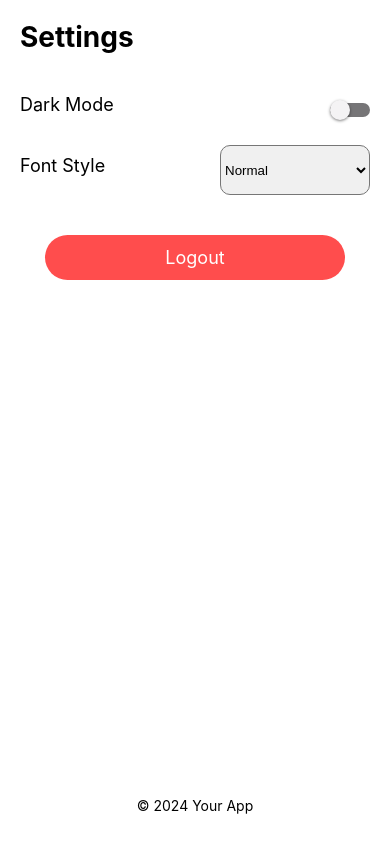
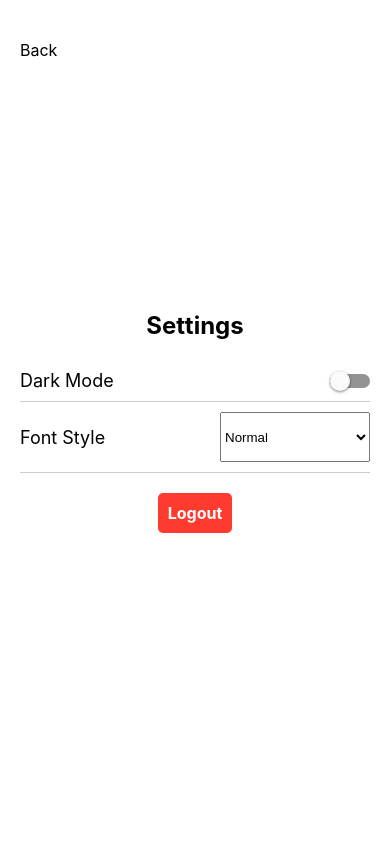
Before and after one commit to Vinuka-Wijerathne/SumDash-Mobile-application-.NET-React-native-, a React Native app in the folder Frontend/: screen /Settings in a window 390 px wide. Built offline with nearby package versions, Linux system fonts and the light colour scheme.

Commit message:
settings and game page frontend

```diff
--- a/Frontend/ThemeContext.js
+++ b/Frontend/ThemeContext.js
@@ -7,13 +7,18 @@ export const useTheme = () => useContext(ThemeContext);
 
 export const ThemeProvider = ({ children }) => {
   const [isDarkMode, setIsDarkMode] = useState(false);
+  const [fontStyle, setFontStyle] = useState('normal'); // Default font style
 
   const toggleTheme = () => {
     setIsDarkMode((prev) => !prev);
   };
 
+  const updateFontStyle = (newFontStyle) => {
+    setFontStyle(newFontStyle);
+  };
+
   return (
-    <ThemeContext.Provider value={{ isDarkMode, toggleTheme }}>
+    <ThemeContext.Provider value={{ isDarkMode, toggleTheme, fontStyle, updateFontStyle }}>
       {children}
     </ThemeContext.Provider>
   );
--- a/Frontend/src/components/game/game.js
+++ b/Frontend/src/components/game/game.js
@@ -1,5 +1,5 @@
 import React, { useState, useEffect } from 'react';
-import { View, Text, TextInput, TouchableOpacity, StyleSheet, Alert, Image } from 'react-native';
+import { View, Text, TextInput, TouchableOpacity, StyleSheet, Modal, Animated, Image } from 'react-native';
 import axios from 'axios';
 import { useTheme } from '../../../ThemeContext'; // Import your theme context
 
@@ -11,17 +11,19 @@ const GamePage = ({ route, navigation }) => {
   const [userAnswer, setUserAnswer] = useState('');
   const [score, setScore] = useState(0);
   const [timeLeft, setTimeLeft] = useState(timeLimit);
+  const [modalVisible, setModalVisible] = useState(false);
+  const [feedbackMessage, setFeedbackMessage] = useState('');
+  const [animationValue] = useState(new Animated.Value(0));
 
   useEffect(() => {
     fetchQuestion();
     const timer = setInterval(() => setTimeLeft((prev) => prev - 1), 1000);
-
     return () => clearInterval(timer);
   }, []);
 
   useEffect(() => {
     if (timeLeft === 0) {
-      Alert.alert('Game Over', `Your score is ${score}`);
+      showFeedback(`Game Over! Your score is ${score}`, true);
       navigation.navigate('Dashboard'); // Navigate to the dashboard on game over
     }
   }, [timeLeft]);
@@ -41,11 +43,44 @@ const GamePage = ({ route, navigation }) => {
     if (parseInt(userAnswer) === solution) {
       setScore(score + 1);
       setTimeLeft(timeLimit); // Reset timer on correct answer
+      showFeedback('Correct Answer!', false); // Show feedback for correct answer
       fetchQuestion(); // Load a new question on correct answer
     } else {
-      Alert.alert('Incorrect Answer', 'Try again!');
+      showFeedback('Incorrect Answer! Try again.', true); // Show feedback for incorrect answer
     }
     setUserAnswer(''); // Clear input field after submission
+  };
+
+  const showFeedback = (message, isError) => {
+    setFeedbackMessage(message);
+    setModalVisible(true);
+    if (isError) {
+      Animated.timing(animationValue, {
+        toValue: 1,
+        duration: 500,
+        useNativeDriver: true,
+      }).start(() => {
+        setTimeout(() => {
+          setModalVisible(false);
+          animationValue.setValue(0); // Reset for next use
+        }, 1000);
+      });
+    } else {
+      Animated.timing(animationValue, {
+        toValue: 1,
+        duration: 500,
+        useNativeDriver: true,
+      }).start(() => {
+        setTimeout(() => {
+          setModalVisible(false);
+          animationValue.setValue(0); // Reset for next use
+        }, 1000);
+      });
+    }
+  };
+
+  const feedbackStyle = {
+    opacity: animationValue,
   };
 
   return (
@@ -71,6 +106,18 @@ const GamePage = ({ route, navigation }) => {
       <TouchableOpacity style={[styles.button, isDarkMode && styles.darkButton]} onPress={handleAnswerSubmit}>
         <Text style={[styles.buttonText, isDarkMode && styles.darkButtonText]}>Submit</Text>
       </TouchableOpacity>
+
+      {/* Feedback Modal */}
+      <Modal transparent={true} animationType="fade" visible={modalVisible}>
+        <View style={[styles.modalContainer, isDarkMode && styles.darkContainer]}>
+          <Animated.View style={[styles.modalContent, feedbackStyle]}>
+            <Text style={[styles.modalText, isDarkMode && styles.darkText]}>{feedbackMessage}</Text>
+            <TouchableOpacity onPress={() => setModalVisible(false)}>
+              <Text style={[styles.modalCloseButton, isDarkMode && styles.darkButtonText]}>Close</Text>
+            </TouchableOpacity>
+          </Animated.View>
+        </View>
+      </Modal>
     </View>
   );
 };
@@ -119,11 +166,11 @@ const styles = StyleSheet.create({
   },
   questionImage: {
     width: '100%',
-    height: 220,
+    height: 180, // Adjusted height for a better fit
     resizeMode: 'contain',
     marginBottom: 20,
     borderRadius: 10,
-    borderWidth: 1,
+    borderWidth: 2, // Thinner border
     borderColor: '#ddd',
   },
   input: {
@@ -157,6 +204,27 @@ const styles = StyleSheet.create({
   darkButtonText: {
     color: '#ffff00',
   },
+  modalContainer: {
+    flex: 1,
+    justifyContent: 'center',
+    alignItems: 'center',
+    backgroundColor: 'rgba(0, 0, 0, 0.5)',
+  },
+  modalContent: {
+    width: '80%',
+    padding: 20,
+    borderRadius: 10,
+    backgroundColor: '#fff',
+    alignItems: 'center',
+  },
+  modalCloseButton: {
+    marginTop: 15,
+    color: '#6200ee',
+    fontSize: 16,
+  },
+  modalDarkContent: {
+    backgroundColor: '#444444',
+  },
 });
 
 export default GamePage;
--- a/Frontend/src/components/settings/settings.js
+++ b/Frontend/src/components/settings/settings.js
@@ -1,36 +1,36 @@
-import React, { useState } from 'react';
+// src/components/settings/settings.js
+import React from 'react';
 import { View, Text, StyleSheet, Switch, TouchableOpacity } from 'react-native';
-import { Picker } from '@react-native-picker/picker'; // Importing from the new package
+import { Picker } from '@react-native-picker/picker'; // Ensure you have this installed
+import { useTheme } from '../../../ThemeContext'; // Ensure the path is correct
 
-const SettingsPage = ({ onLogout }) => {
-    const [isDarkMode, setIsDarkMode] = useState(false);
-    const [fontStyle, setFontStyle] = useState('normal');
+const SettingsPage = ({ navigation }) => {
+    const { isDarkMode, toggleTheme, fontStyle, updateFontStyle } = useTheme();
 
-    const toggleDarkMode = () => {
-        setIsDarkMode(previousState => !previousState);
+    const handleLogout = () => {
+        // Add your logout logic here, such as clearing tokens or user data
+        navigation.navigate('login'); // Redirect to login page after logout
     };
 
     return (
-        <View style={[styles.container, isDarkMode && styles.darkContainer]}>
-            <View style={styles.settingsContainer}>
-                <Text style={[styles.settingTitle, isDarkMode && styles.darkText]}>Settings</Text>
+        <View style={[styles.container, isDarkMode ? styles.darkContainer : styles.lightContainer]}>
+            <TouchableOpacity onPress={() => navigation.goBack()} style={styles.backButton}>
+                <Text style={[styles.backButtonText, isDarkMode ? styles.darkText : styles.lightText]}>Back</Text>
+            </TouchableOpacity>
+
+            <Text style={[styles.settingTitle, isDarkMode ? styles.darkText : styles.lightText]}>Settings</Text>
 
             <View style={styles.settingRow}>
-                    <Text style={[styles.settingLabel, isDarkMode && styles.darkText]}>Dark Mode</Text>
-                    <Switch
-                        value={isDarkMode}
-                        onValueChange={toggleDarkMode}
-                        trackColor={{ false: "#767577", true: "#81b0ff" }}
-                        thumbColor={isDarkMode ? "#f5dd4b" : "#f4f3f4"}
-                    />
+                <Text style={[styles.settingText, isDarkMode ? styles.darkText : styles.lightText]}>Dark Mode</Text>
+                <Switch value={isDarkMode} onValueChange={toggleTheme} />
             </View>
 
             <View style={styles.settingRow}>
-                    <Text style={[styles.settingLabel, isDarkMode && styles.darkText]}>Font Style</Text>
+                <Text style={[styles.settingText, isDarkMode ? styles.darkText : styles.lightText]}>Font Style</Text>
                 <Picker
                     selectedValue={fontStyle}
-                        style={[styles.picker, isDarkMode && styles.darkInput]}
-                        onValueChange={(itemValue) => setFontStyle(itemValue)}
+                    onValueChange={(itemValue) => updateFontStyle(itemValue)}
+                    style={styles.picker}
                 >
                     <Picker.Item label="Normal" value="normal" />
                     <Picker.Item label="Italic" value="italic" />
@@ -39,14 +39,9 @@ const SettingsPage = ({ onLogout }) => {
                 </Picker>
             </View>
 
-                <TouchableOpacity style={styles.logoutButton} onPress={onLogout}>
-                    <Text style={styles.logoutText}>Logout</Text>
+            <TouchableOpacity onPress={handleLogout} style={styles.logoutButton}>
+                <Text style={styles.logoutButtonText}>Logout</Text>
             </TouchableOpacity>
-            </View>
-
-            <View style={styles.footer}>
-                <Text style={[styles.footerText, isDarkMode && styles.darkText]}>© 2024 Your App</Text>
-            </View>
         </View>
     );
 };
@@ -55,63 +50,63 @@ const styles = StyleSheet.create({
     container: {
         flex: 1,
         padding: 20,
-        backgroundColor: '#fff',
-        justifyContent: 'space-between',
+        justifyContent: 'center',
+        alignItems: 'center',
     },
     darkContainer: {
         backgroundColor: '#333',
     },
-    settingsContainer: {
-        flex: 1,
-        justifyContent: 'flex-start',
+    lightContainer: {
+        backgroundColor: '#fff',
     },
     settingTitle: {
-        fontSize: 28,
+        fontSize: 24,
         fontWeight: 'bold',
-        marginBottom: 30,
+        marginBottom: 20,
     },
-    settingLabel: {
-        fontSize: 18,
-        marginBottom: 10,
+    darkText: {
+        color: '#fff', // White text for dark mode
+    },
+    lightText: {
+        color: '#000', // Black text for light mode
     },
     settingRow: {
         flexDirection: 'row',
+        alignItems: 'center',
         justifyContent: 'space-between',
-        alignItems: 'center',
-        marginVertical: 10,
+        width: '100%',
+        paddingVertical: 10,
+        borderBottomWidth: 1,
+        borderBottomColor: '#ccc',
+    },
+    settingText: {
+        fontSize: 18,
+    },
+    backButton: {
+        position: 'absolute',
+        top: 40,
+        left: 20,
+    },
+    backButtonText: {
+        fontSize: 16,
+        // Color will change based on mode now
     },
     picker: {
         height: 50,
         width: 150,
-        backgroundColor: '#f0f0f0',
-        borderRadius: 10,
-    },
-    darkInput: {
-        backgroundColor: '#555',
-        color: '#fff',
+        color: '#000', // Default color for picker text
+        // Use a separate style for dark mode if necessary
     },
     logoutButton: {
-        marginTop: 30,
-        backgroundColor: '#ff4d4d',
-        padding: 12,
-        borderRadius: 30,
-        alignItems: 'center',
-        width: 300,
-        alignSelf: 'center',
+        marginTop: 20,
+        padding: 10,
+        backgroundColor: '#FF3B30', // Change to your desired color
+        borderRadius: 5,
     },
-    logoutText: {
+    logoutButtonText: {
         color: '#fff',
-        fontSize: 18,
-    },
-    footer: {
-        paddingVertical: 10,
-        alignItems: 'center',
-    },
-    footerText: {
-        fontSize: 14,
-    },
-    darkText: {
-        color: '#fff',
+        fontSize: 16,
+        fontWeight: 'bold',
     },
 });
 
--- a/Frontend/src/components/signup/signup.js
+++ b/Frontend/src/components/signup/signup.js
@@ -11,7 +11,7 @@ const SignUpPage = ({ navigation }) => { // Receive navigation prop
   const handleSignUp = async () => {
     if (name && email && password) {
       try {
-        const response = await axios.post('http://192.168.17.70:5247/api/Auth/signup', {
+        const response = await axios.post('http://192.168.8.105:5247/api/Auth/signup', {
           Username: name,
           Email: email,
           PasswordHash: password,
```
Lines whose indentation alone changed are shown as unchanged.
